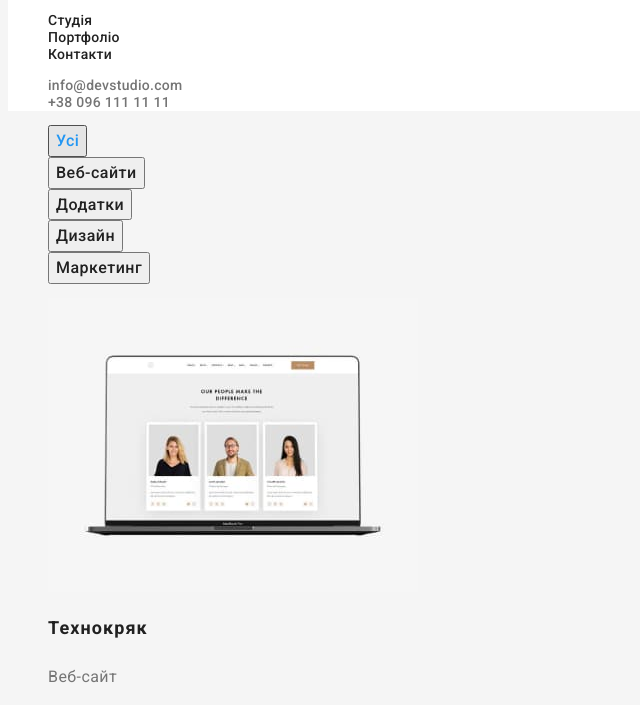
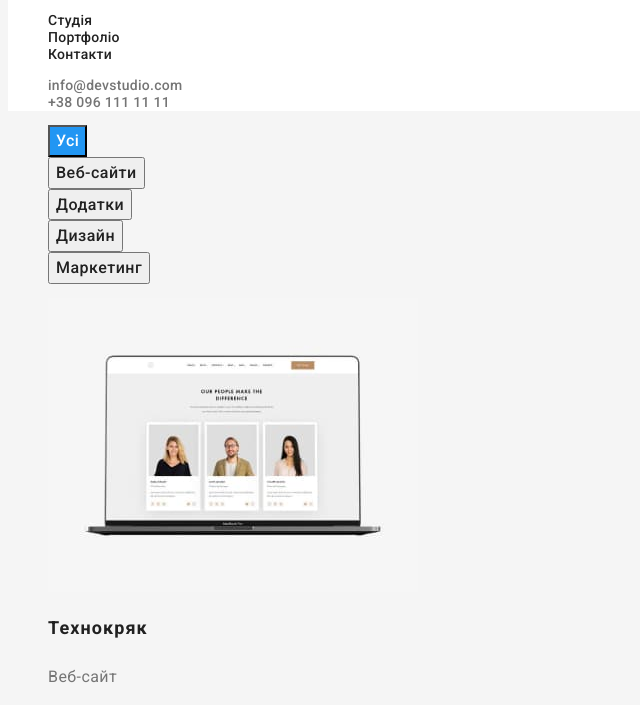
Before and after one commit to AlexxxPan/AlexxxPan-goit-markup-hw-02, a plain HTML site: page portfolio.html in a window 1280 px wide. In both pictures the pointer is over the button "Усі". Shown: the part 41-746 px from the top of the page, without its empty margins (0-640 px from the left). Drawn offline with Linux system fonts and the light colour scheme.

Commit message:
added minor changes

```diff
--- a/css/styles.css
+++ b/css/styles.css
@@ -184,19 +184,13 @@ footer {
   color: #212121;
   cursor: pointer;
 }
-
-.filter-btn:hover,
-.filter-btn:focus  {
-  color: var(--accent-color);
- }
-
-/* .filter-btn:hover {
+.filter-btn:hover {
   color: var(--btn-accent-color);
   background-color: var(--accent-color);
 }
 .filter-btn:focus {
-  color: var(--accent-color);
-} */
+  color: var(--btn-accent-color);
+}
 .visually-hidden {
   position: absolute;
   white-space: nowrap;
```
